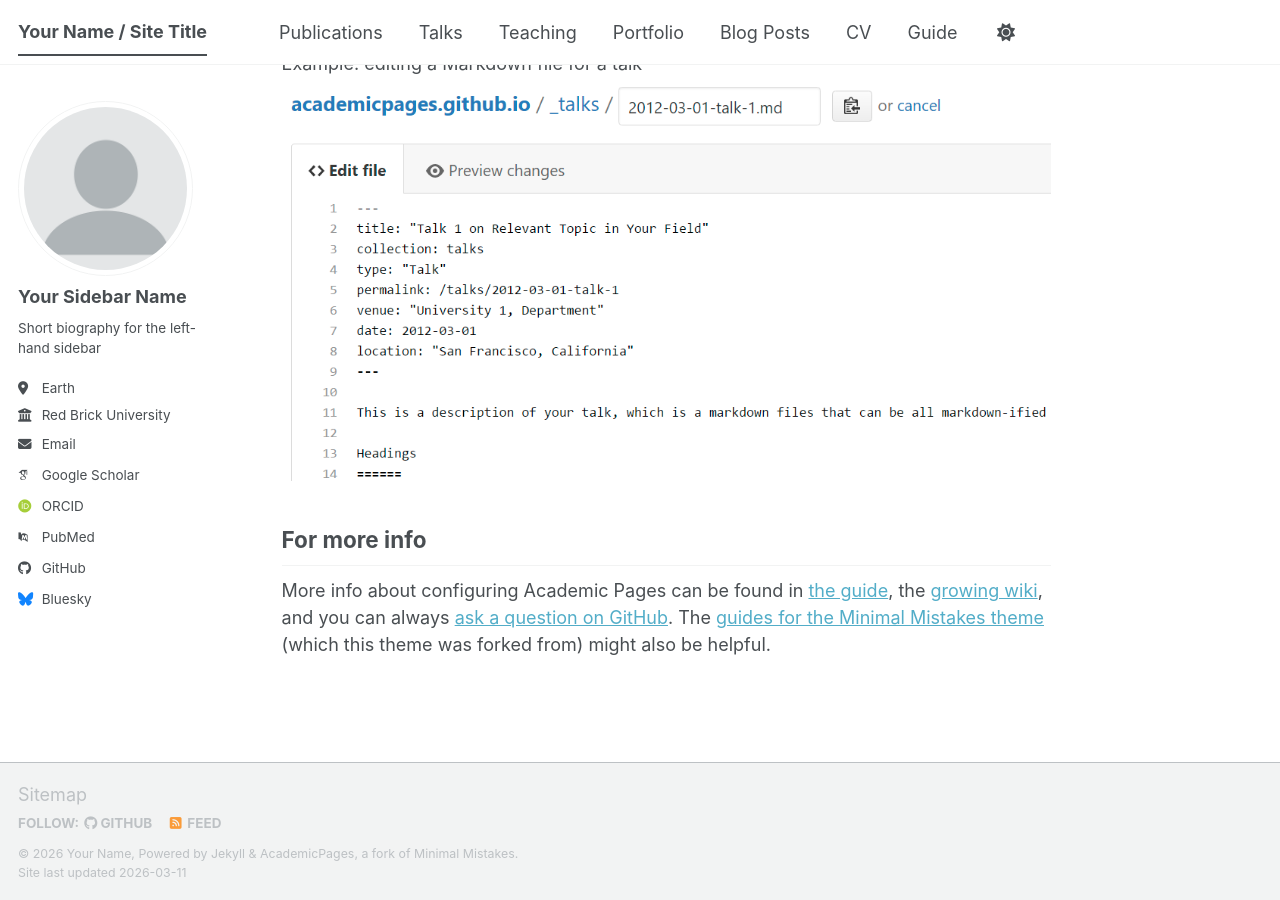
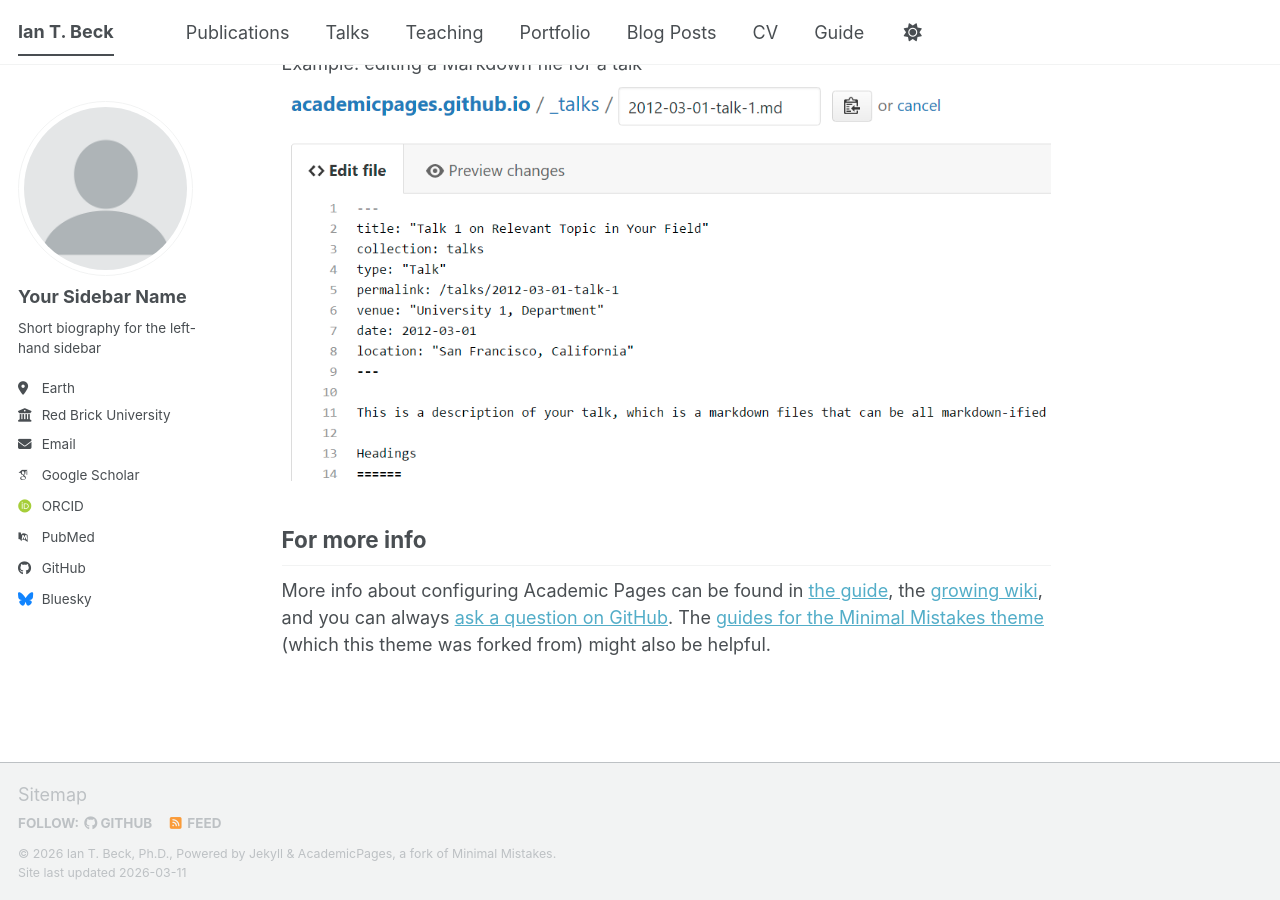
Before and after one commit to iantbeck/iantbeck.github.io, a Jekyll site: the page built from _pages/about.md, in a window 1280 px wide and 900 px high, scrolled down 2720 px. Built offline with Jekyll 4.4.1, drawn with Linux system fonts in a browser that asks for light colours; some web fonts are replaced; a script bundle is joined from its source files by our own code; library files that are not in the unit come from our copies.

Commit message:
Update _config.yml

```diff
--- a/_config.yml
+++ b/_config.yml
@@ -9,14 +9,14 @@
 # Basic Site Settings
 locale                   : "en-US"
 site_theme               : "default" # The available themes options are "default", "air", "sunrise", "mint", "dirt" and "contrast"
-title                    : "Your Name / Site Title"
+title                    : "Ian T. Beck"
 title_separator          : "-"
-name                     : &name "Your Name"
-description              : &description "Your Name's academic portfolio"   # Update this with a general description of your site, this is the default if not overridden by a page
-url                      : https://academicpages.github.io # The base hostname & protocol for your site e.g. "https://[your GitHub username].github.io",
+name                     : &name "Ian T. Beck, Ph.D."
+description              : &description "Ian T. Beck's portfolio and blog site"   # Update this with a general description of your site, this is the default if not overridden by a page
+url                      : https://iantbeck.github.io # The base hostname & protocol for your site e.g. "https://[your GitHub username].github.io",
                                                            # or if you already have some other page hosted on Github then use "https://[your GitHub username].github.io/[Your Repo Name]"
 baseurl                  : "" # the subpath of your site, e.g. "/blog"
-repository               : "academicpages/academicpages.github.io"
+repository               : "iantbeck.github.io"
 
 # Site Author - The following control what appear as part of the author content on the side bar.
 #               If a field is blank the icon and link will not appear, otherwise it will be shown.
```
